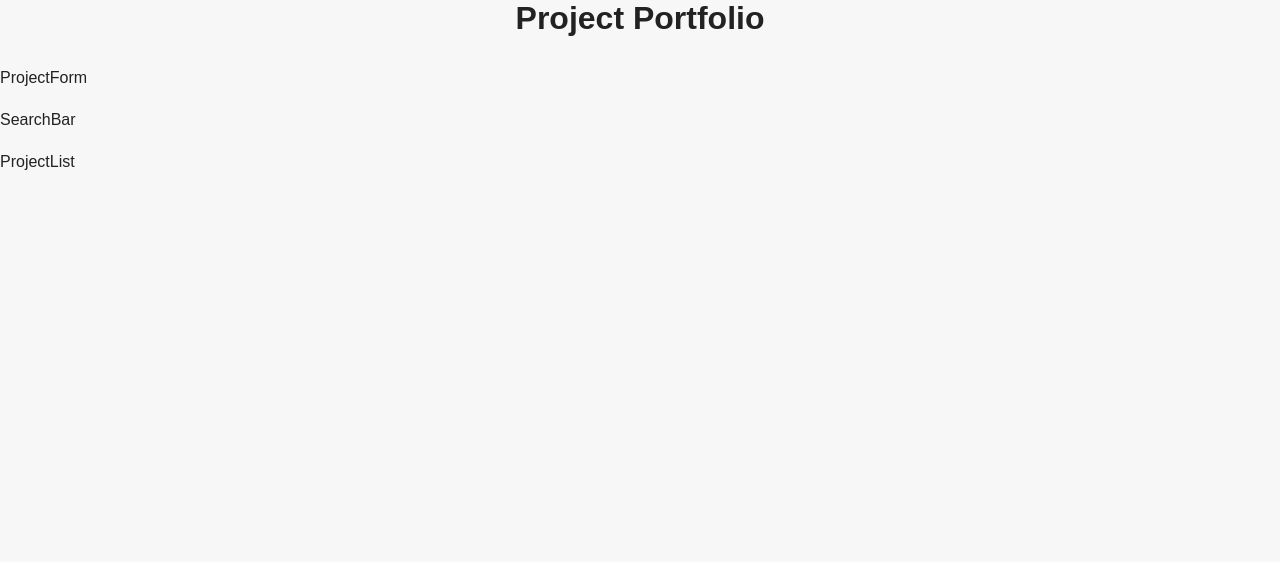
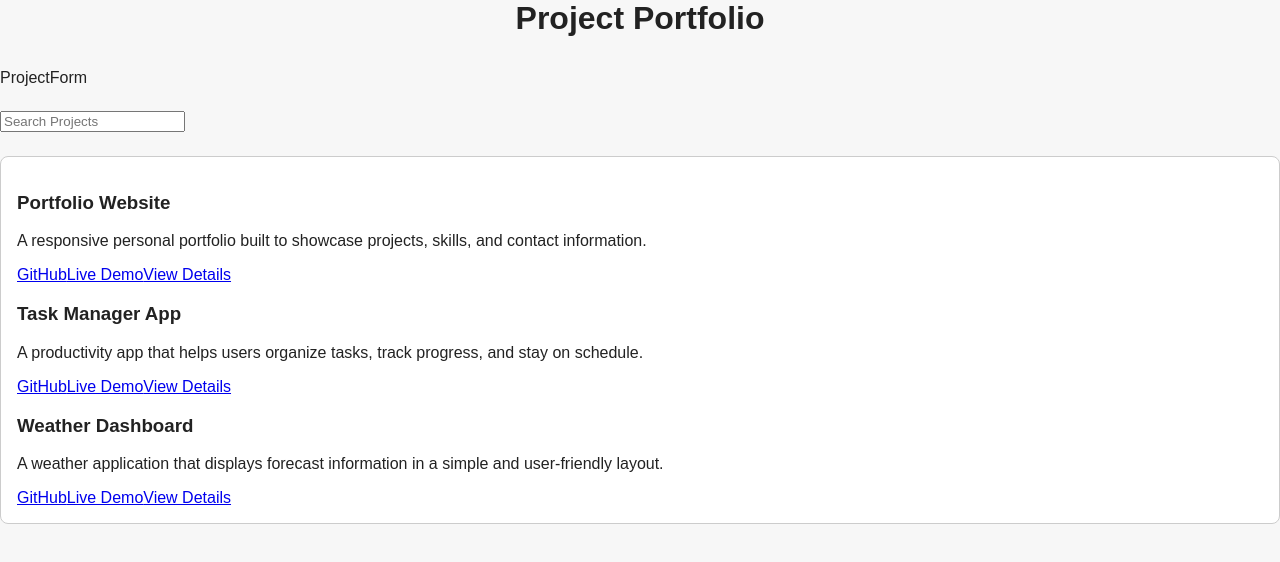
Before and after one commit to amacken3/portfolio-platform-spa-react, a React (Vite) app: page / in a window 1280 px wide. Shown: the top 562 px of the page. Built offline with nearby package versions, Linux system fonts and the light colour scheme.

Commit message:
built project card component layout and routing added

```diff
--- a/src/components/ProjectCard.jsx
+++ b/src/components/ProjectCard.jsx
@@ -0,0 +1,22 @@
+import { Link } from "react-router-dom";
+
+function ProjectCard({ project }) {
+    return (
+        <div className="project-card">
+            <h3>{project.title}</h3>
+            <p>{project.description}</p>
+
+            <a href={project.githubUrl} target="_blank" rel="noreferrer">
+                GitHub
+            </a>
+
+            <a href={project.liveDemoUrl} target="_blank" rel="noreferrer">
+                Live Demo
+            </a>
+
+            <Link to={`/projects/${project.id}`}>View Details</Link>
+        </div>
+  );
+}
+
+export default ProjectCard;
--- a/src/components/ProjectList.jsx
+++ b/src/components/ProjectList.jsx
@@ -1,5 +1,13 @@
-function ProjectList() {
-  return <div>ProjectList</div>;
+import ProjectCard from "./ProjectCard.jsx";
+
+function ProjectList({ projects }) {
+    return (
+        <div className="project-list">
+            {projects.map((project) => (
+                <ProjectCard key={project.id} project={project} />
+            ))}
+        </div>
+    );
 }
 
 export default ProjectList;
--- a/src/components/SearchBar.jsx
+++ b/src/components/SearchBar.jsx
@@ -1,5 +1,14 @@
-function SearchBar() {
-  return <div>SearchBar</div>;
+function SearchBar({searchTerm, onSearchChange}) {
+  return (
+    <div>
+        <input
+            type="text"
+            placeholder="Search Projects"
+            value={searchTerm}
+            onChange={onSearchChange}
+        />
+    </div>
+  )
 }
 
 export default SearchBar;
--- a/src/data/projects.js
+++ b/src/data/projects.js
@@ -2,26 +2,32 @@ const projectsData = [
   {
     id: 1,
     title: "Portfolio Website",
-    description: "A responsive personal portfolio built to showcase projects, skills, and contact information.",
+    description:
+      "A responsive personal portfolio built to showcase projects, skills, and contact information.",
     fullDescription:
       "This project is a personal portfolio website created with React. It highlights featured projects, introduces technical skills, and provides a simple way for visitors to learn more about my work and get in touch.",
-    image: "https://via.placeholder.com/300x180?text=Portfolio+Website",
+    githubUrl: "https://github.com/yourusername/portfolio-website",
+    liveDemoUrl: "https://portfolio-demo.example.com",
   },
   {
     id: 2,
     title: "Task Manager App",
-    description: "A productivity app that helps users organize tasks, track progress, and stay on schedule.",
+    description:
+      "A productivity app that helps users organize tasks, track progress, and stay on schedule.",
     fullDescription:
       "This task manager application allows users to create, manage, and organize daily tasks in a clean interface. It focuses on usability and clear state management while helping users keep track of work they need to complete.",
-    image: "https://via.placeholder.com/300x180?text=Task+Manager+App",
+    githubUrl: "https://github.com/yourusername/task-manager-app",
+    liveDemoUrl: "https://task-manager-demo.example.com",
   },
   {
     id: 3,
     title: "Weather Dashboard",
-    description: "A weather application that displays forecast information in a simple and user-friendly layout.",
+    description:
+      "A weather application that displays forecast information in a simple and user-friendly layout.",
     fullDescription:
       "This weather dashboard provides current conditions and forecast details through a clean, responsive design. It is built to practice data display, component structure, and creating an easy-to-read user experience.",
-    image: "https://via.placeholder.com/300x180?text=Weather+Dashboard",
+    githubUrl: "https://github.com/yourusername/weather-dashboard",
+    liveDemoUrl: "https://weather-dashboard-demo.example.com",
   },
 ];
 
```
Also changed, not shown: src/components/HomePage.jsx (+4 -4 lines).
